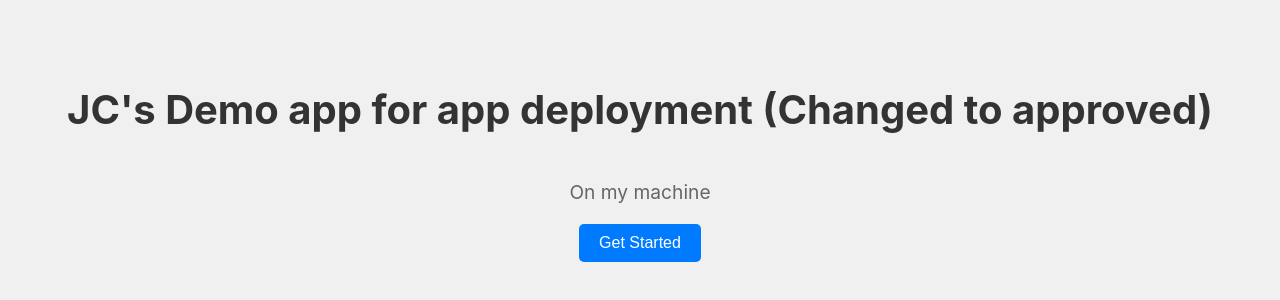
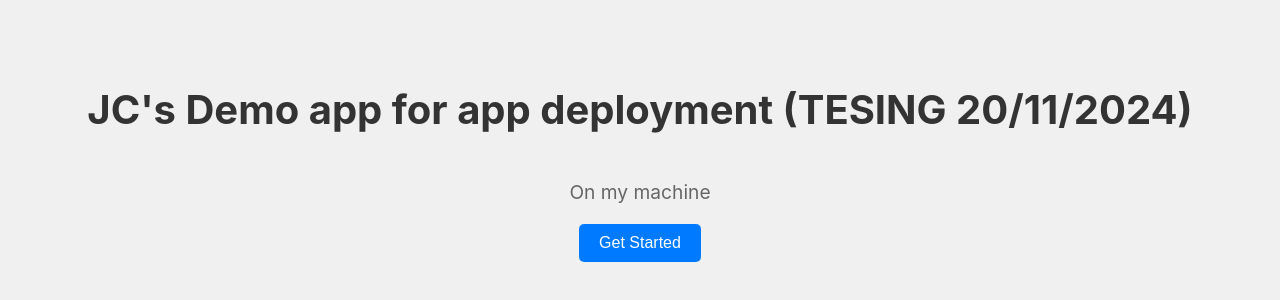
Before and after one commit to jeanclaudeaquino/my-app, a React (Create React App) app: page / in a window 1280 px wide. Shown: the part 240-540 px from the top of the page. Built offline with nearby package versions, Linux system fonts and the light colour scheme.

Commit message:
anything

```diff
--- a/src/App.js
+++ b/src/App.js
@@ -2,7 +2,7 @@
 const HomeScreen = () => {
   return (
     <div style={styles.container}>
-      <h1 style={styles.title}>JC's Demo app for app deployment (Changed to approved)</h1>
+      <h1 style={styles.title}>JC's Demo app for app deployment (TESING 20/11/2024)</h1>
       <p style={styles.description}>
        On my machine
       </p>
```
